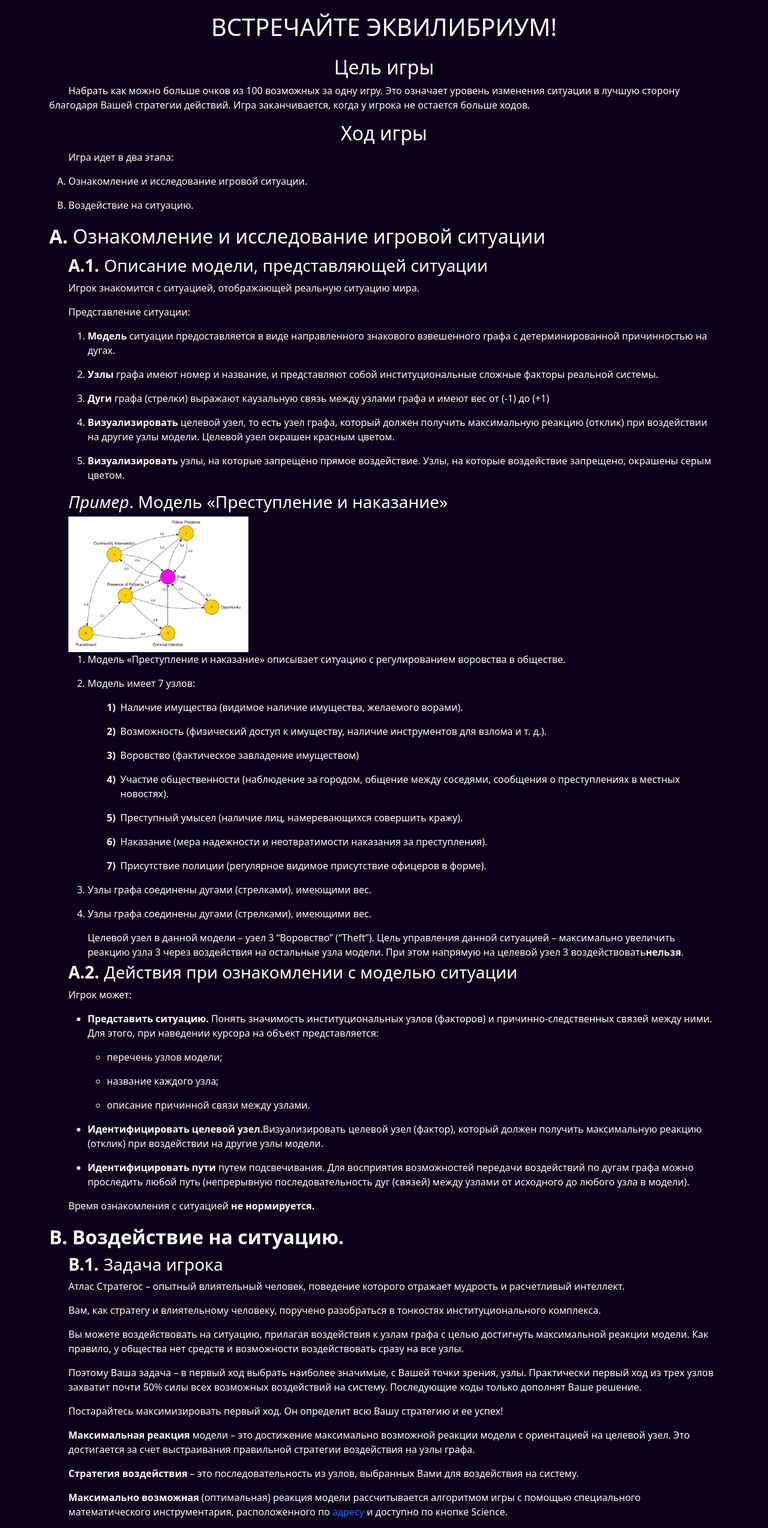
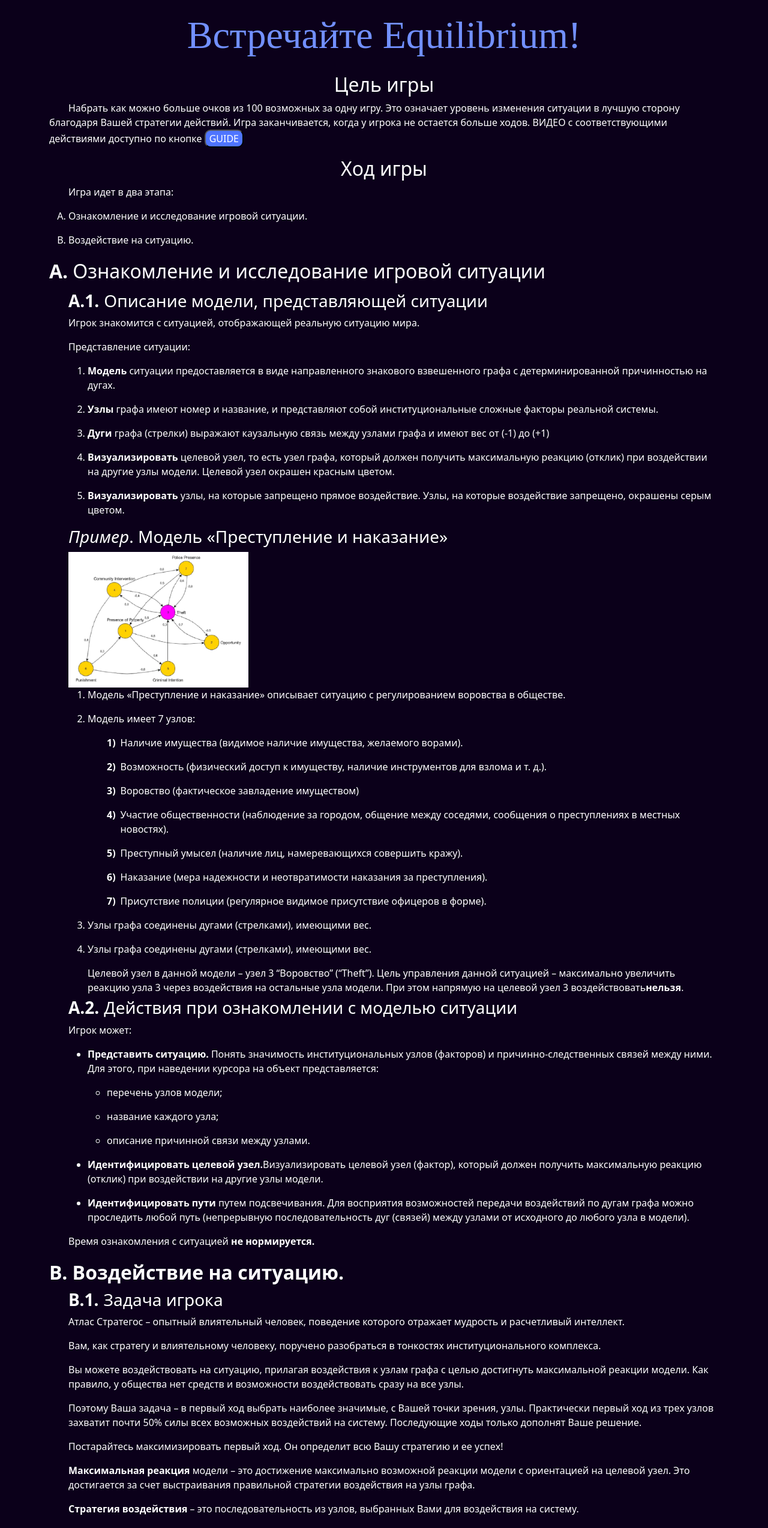
Before and after one commit to Influence-Nexus/frontend, a React (Create React App) app in the folder frontend/: page /rules in a window 1280 px wide. Shown: the part 100-2647 px from the top of the page at 60% size. Built offline with nearby package versions, Linux system fonts and the light colour scheme.

Commit message:
9.11 changes

```diff
--- a/frontend/src/components/AlDafiraWelcome/ChallengeComponent.jsx
+++ b/frontend/src/components/AlDafiraWelcome/ChallengeComponent.jsx
@@ -74,7 +74,7 @@ const ChallengeComponent = () => {
         <div className={styles.contentWrapper}>
           <h1 className="challengeText">
             Challenge your mind
-            <span style={{ fontFamily: "Reggae One, sans-serif" }}>!</span>
+            <span style={{ fontFamily: "Reggae One, cursive" }}>!</span>
           </h1>
           <h1 className={styles.comabla}>Coma Berenices</h1>
 
--- a/frontend/src/components/AlDafiraWelcome/ChallengeComponent.module.css
+++ b/frontend/src/components/AlDafiraWelcome/ChallengeComponent.module.css
@@ -56,10 +56,10 @@
 
 .comabla{
   color: rgba(255, 255, 255, 1);
-  font-size: 81px;
+  font-size: 64px;
   font-family: 'Cursive', sans-serif;
 
-  margin-right: 85%;
+  margin-right: 65%;
 
 }
 
@@ -268,8 +268,8 @@
 }
 
 .letsGoText {
-  font: 400 81px 'Cursive', sans-serif;
+  font: 400 96px 'Cursive', sans-serif;
   position: absolute;
-  left: 80%;
+  left: 70%;
   top: 125%;
 }
--- a/frontend/src/components/Science/SciencePageComponents/Buttons/SciencePageButtons.css
+++ b/frontend/src/components/Science/SciencePageComponents/Buttons/SciencePageButtons.css
@@ -48,3 +48,8 @@
 #sp-h1 {
   margin: 2.5em 0 0 7.5rem;
 }
+
+
+#algo-button {
+  background-color: transparent;
+}
--- a/frontend/src/components/Science/SciencePageComponents/Buttons/SciencePageButtons.jsx
+++ b/frontend/src/components/Science/SciencePageComponents/Buttons/SciencePageButtons.jsx
@@ -29,6 +29,11 @@ export const SciencePageButtons = () => {
           ))}
         {/* </a> */}
       </button>
+
+
+      <button id="algo-button" onClick={() => handleCheckSequence()}>
+          <h4>Algorithm</h4>
+      </button>
     </div>
   );
 };
--- a/frontend/src/components/Science/SciencePageComponents/Conditions/Conditions.jsx
+++ b/frontend/src/components/Science/SciencePageComponents/Conditions/Conditions.jsx
@@ -4,7 +4,11 @@ import "./Conditions.css";
 export const Conditions = () => {
   return (
     <div className="Conditions-Restrictins-div">
-      <h3>Constraints (see [Science])</h3>
+      {/* <h3>Constraints (see [Science])</h3> */}
+
+      <h3>
+        Ограничения модели
+        </h3>
       <p>Damping-Factor: δ=0.02 &emsp; &emsp; Constraints to impacts: N(0): 1, 2, 3 &emsp;
         N(+): 1, 2, 3 &emsp;
         N(-): 1, 2, 3</p>
--- a/frontend/src/components/Science/SciencePageComponents/TableSmall/TableSmall.jsx
+++ b/frontend/src/components/Science/SciencePageComponents/TableSmall/TableSmall.jsx
@@ -76,9 +76,14 @@ export const TableSmall = () => {
 
       <h5 style={{ color: "#ffd700", height: '48px' }}>Step 1: Находим силу воздействия каждого узла по алгоритму из [Science]</h5>
 
-      <h2 id="small-table-name">
+      {/* <h2 id="small-table-name">
         Отклики и воздействия, рассчитанные алгоритмом [
         <a href="https://arxiv.org">1</a>]
+      </h2> */}
+
+      <h2 id="small-table-name">
+        Отклики и воздействия, рассчитанные
+        <a href="https://arxiv.org"> алгоритмом</a>
       </h2>
 
       <div className="small-table-container">
--- a/frontend/src/components/SoralSystem/SolarSystem.js
+++ b/frontend/src/components/SoralSystem/SolarSystem.js
@@ -15,7 +15,7 @@ const SolarSystem = () => {
 
   const handleHoverPlanet = setTimeout(() => {
     setHoveredPlanet('Orange')
-  }, 500)
+  }, 100)
 
   useEffect(() => {
     const appHeader = document.querySelector(".App-header");
--- a/frontend/src/components/SoralSystem/styles.css
+++ b/frontend/src/components/SoralSystem/styles.css
@@ -63,6 +63,7 @@
 .planet-image {
   width: 150px;
   height: 150px;
+  border-radius: 25px;
 }
 
 .return-main {
@@ -145,7 +146,7 @@
   /* background-color: #342B41; */
   background: transparent;
   /* border: 0px solid transparent; */
-  border: 1px solid #56b077;
+  border: 3px solid #56b077;
   color: #56b077;
   font-weight: 800;
   border-radius: 15px;
@@ -155,6 +156,7 @@
 
 #buttonNoGraphReview p {
   margin: 0;
+  font-size: 24px
 }
 
 .custom-modal-content {
--- a/frontend/src/components/UsersPages/RulesPage.css
+++ b/frontend/src/components/UsersPages/RulesPage.css
@@ -42,3 +42,11 @@
     font-weight: bold;
     margin-right: 0.5rem;
   }
+
+
+
+
+  #listik {
+    list-style-type: '👉';
+    padding-inline-start: 1ch;
+  }
--- a/frontend/src/components/UsersPages/RulesPage.js
+++ b/frontend/src/components/UsersPages/RulesPage.js
@@ -1,19 +1,21 @@
 import React from "react";
 import "bootstrap/dist/css/bootstrap.min.css";
 import "./RulesPage.css";
+import { Link } from 'react-router-dom';
+
 
 const RulesPage = () => {
   return (
     <div className="container mt-5" style={{ color: "white" }}>
-      <h1 className="mb-4" style={{ textAlign: "center" }}>
-        ВСТРЕЧАЙТЕ ЭКВИЛИБРИУМ!
+      <h1 className="mb-4" style={{ textAlign: "center", color: 'rgb(114, 144, 255)', fontSize: "4em", fontFamily: "Moon Dance, regular, cursive" }}>
+        Встречайте Equilibrium!
       </h1>
       <h2 style={{ textAlign: "center" }}>Цель игры</h2>
       <p>
         &emsp;&emsp;Набрать как можно больше очков из 100 возможных за одну
         игру. Это означает уровень изменения ситуации в лучшую сторону благодаря
         Вашей стратегии действий. Игра заканчивается, когда у игрока не остается
-        больше ходов.
+        больше ходов. ВИДЕО с соответствующими действиями доступно по кнопке <button style={{ borderRadius: "10px", color: "white", backgroundColor: "#4F75FF" }} href="/">GUIDE</button>
       </p>
       <h2 style={{ textAlign: "center" }}>Ход игры</h2>
       <p>&emsp;&emsp;Игра идет в два этапа:</p>
@@ -250,9 +252,7 @@ const RulesPage = () => {
               <p>
                 <strong>Максимально возможная </strong>(оптимальная) реакция
                 модели рассчитывается алгоритмом игры с помощью специального
-                математического инструментария, расположенного по
-                <a href="https://github.com/Simon1093/cognition/"> адресу </a> и
-                доступно по кнопке Science.
+                математического алгоритма - <Link to={"/science"}><button style={{ borderRadius: "10px", color: "white", backgroundColor: "#4F75FF" }}>Algorithm</button></Link>.
               </p>
             </li>
             <li>
```
Also changed, not shown: frontend/src/components/SoralSystem/cards.js (line endings or trailing spaces).
